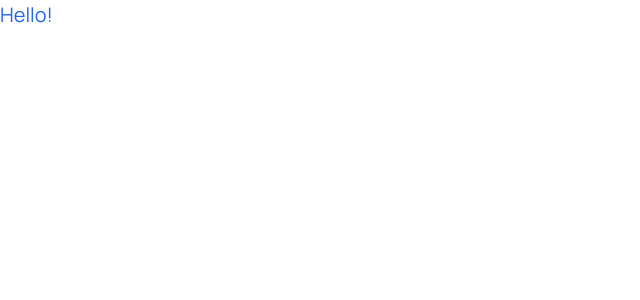
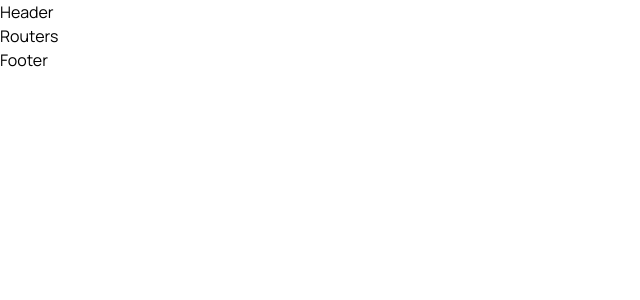
Before and after one commit to ting11222001/Health-Booking-Website, a React (Vite) app in the folder frontend/: page / in a window 1280 px wide. Shown: the top 300 px of the page, without its empty margins (0-640 px from the left). Built offline with nearby package versions, Linux system fonts and the light colour scheme.

Commit message:
Setup Layout.

```diff
--- a/frontend/src/App.jsx
+++ b/frontend/src/App.jsx
@@ -1,11 +1,10 @@
-import './app.css'
+import './App.css'
+import Layout from "./layout/Layout"
 
 function App() {
 
   return (
-    <>
-      <h1 className="text-[20px] text-blue-600">Hello!</h1>
-    </>
+    <Layout />
   )
 }
 
--- /dev/null
+++ b/frontend/src/components/Footer/Footer.jsx
@@ -0,0 +1,8 @@
+
+const Footer = () => {
+  return (
+    <div>Footer</div>
+  )
+}
+
+export default Footer
--- /dev/null
+++ b/frontend/src/components/Header/Header.jsx
@@ -0,0 +1,8 @@
+
+const Header = () => {
+  return (
+    <div>Header</div>
+  )
+}
+
+export default Header
--- /dev/null
+++ b/frontend/src/layout/Layout.jsx
@@ -0,0 +1,17 @@
+import Header from "../components/Header/Header"
+import Footer from "../components/Footer/Footer"
+import Routers from "../routes/Routers"
+
+const Layout = () => {
+  return (
+    <>
+      <Header />
+      <main>
+        <Routers />
+      </main>
+      <Footer />
+    </>
+  )
+}
+
+export default Layout
--- /dev/null
+++ b/frontend/src/routes/Routers.jsx
@@ -0,0 +1,8 @@
+
+const Routers = () => {
+  return (
+    <div>Routers</div>
+  )
+}
+
+export default Routers
```
